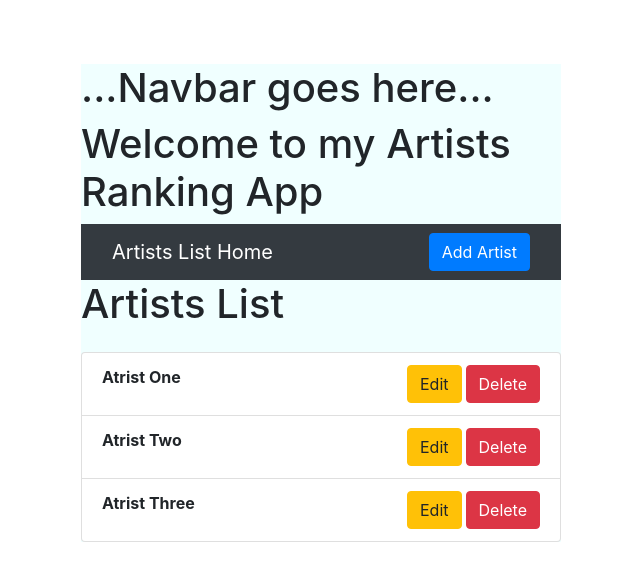
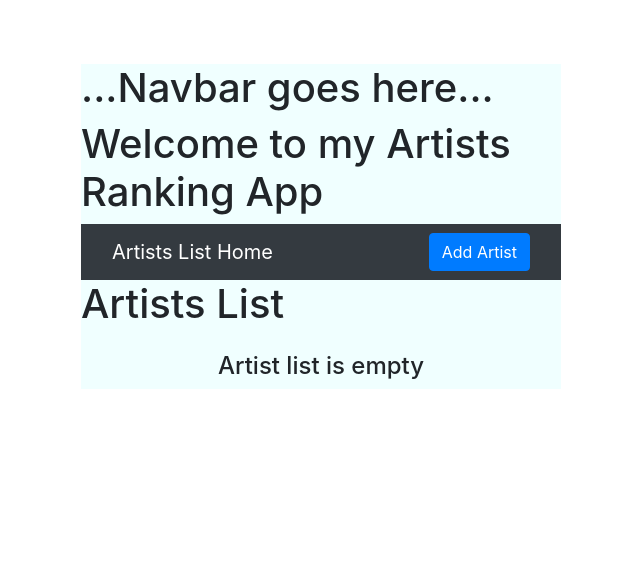
Before and after one commit to nilsys/reactArtistRanker, a React (Create React App) app: page / in a window 1280 px wide. Shown: the top 580 px of the page, without its empty margins (319-959 px from the left). Built offline with nearby package versions, Linux system fonts and the light colour scheme.

Commit message:
form validation errored

```diff
--- a/src/App.css
+++ b/src/App.css
@@ -4,3 +4,7 @@
   max-width: 30rem;
   margin: 4rem auto;
 }
+
+h4 {
+  text-align: center;
+}
--- a/src/components/AddArtist.js
+++ b/src/components/AddArtist.js
@@ -10,6 +10,7 @@ export const AddArtist = () => {
   const { addArtist } = useContext(GlobalContext);
   const history = useHistory();
   const onSubmit = () => {
+
     const newArtist = {
       id: uuid(),
       name
@@ -25,7 +26,7 @@ export const AddArtist = () => {
     <Form onSubmit={onSubmit}>
       <FormGroup>
         <Label>Name</Label>
-        <Input type="text" name="name" value={name} onChange={onChange} placeholder="Enter Artist Name"></Input>
+        <Input type="text" name="name" minLength={3} value={name} onChange={onChange} placeholder="Enter Artist Name"></Input>
       </FormGroup>
       <Button type="submit">Submit</Button>
       <Link to="/" className="btn btn-danger ml-2">Cancel</Link>
--- a/src/components/ArtistsList.js
+++ b/src/components/ArtistsList.js
@@ -11,15 +11,32 @@ export const ArtistsList = () => {
     <div>
       <h1> Artists List </h1>
       <ListGroup className="mt-4">
-      {artists.map( artist => (
-        <ListGroupItem className="d-flex">
-          <strong>{artist.name}</strong>
-          <div className="ml-auto">
-            <Link className="btn btn-warning mr-1" to={`/edit/${artist.id}`}>Edit</Link>
-            <Button onClick={()=> removeArtist(artist.id)} color="danger"> Delete</Button>
-          </div>
-        </ListGroupItem>
-      ))}
+        {artists.length > 0 ? (
+          <>
+            {artists.map((artist) => (
+              <ListGroupItem className="d-flex" key={artist.id}>
+                <strong>{artist.name}</strong>
+                <div className="ml-auto">
+                  <Link
+                    className="btn btn-warning mr-1"
+                    to={`/edit/${artist.id}`}
+                  >
+                    Edit
+                  </Link>
+                  <Button
+                    onClick={() => removeArtist(artist.id)}
+                    color="danger"
+                  >
+                    {' '}
+                    Delete
+                  </Button>
+                </div>
+              </ListGroupItem>
+            ))}
+          </>
+        ) : (
+          <h4>Artist list is empty</h4>
+        )}
       </ListGroup>
     </div>
   );
--- a/src/components/EditArtist.js
+++ b/src/components/EditArtist.js
@@ -1,13 +1,46 @@
-import React from 'react';
-import { Link } from 'react-router-dom';
+import React, { useState, useContext, useEffect } from 'react';
+import { GlobalContext } from '../store/GlobalState';
+import { Link, useHistory } from 'react-router-dom';
 import { Form, FormGroup, Label, Input, Button } from 'reactstrap';
 
-export const EditArtist = () => {
+export const EditArtist = (props) => {
+  const [selectedArtist, setSelectedArtist] = useState({
+    id: '',
+    name: '',
+  });
+
+  const { artists, editArtist } = useContext(GlobalContext);
+  const history = useHistory();
+  const currentArtistId = props.match.params.id;
+
+  useEffect(() => {
+    const artistId = currentArtistId;
+    const setectedArtist = artists.find(
+      (artist) => artist.id === artistId
+    );
+    setSelectedArtist(setectedArtist);
+  }, [currentArtistId, artists]);
+
+  const onSubmit = () => {
+    editArtist(selectedArtist);
+    history.push('/');
+  };
+
+  const onChange = (e) => {
+    setSelectedArtist({ ...selectedArtist, [e.target.name]: e.target.value });
+  };
+
   return (
-    <Form>
+    <Form onSubmit={onSubmit}>
       <FormGroup>
         <Label>Name</Label>
-        <Input type="text" placeholder="Enter Artist Name"></Input>
+        <Input
+          type="text"
+          name="name"
+          value={selectedArtist.name}
+          onChange={onChange}
+          placeholder="Enter Artist Name"
+        ></Input>
       </FormGroup>
       <Button type="submit">Edit Artist</Button>
       <Link to="/" className="btn btn-danger ml-2">
--- a/src/store/GlobalState.js
+++ b/src/store/GlobalState.js
@@ -3,11 +3,7 @@ import Reducer from './Reducer';
 
 //initial state
 const initialState = {
-  artists: [
-    { id: 1, name: 'Atrist One' },
-    { id: 2, name: 'Atrist Two' },
-    { id: 3, name: 'Atrist Three' },
-  ],
+  artists: [],
 };
 
 // Create Context
@@ -32,7 +28,7 @@ export const GlobalProvider = ({ children }) => {
     });
   };
 
-  const editArtist = (user) => {
+  const editArtist = (artist) => {
     dispatch({
       type: 'EDIT_ARTIST',
       payload: artist
```
